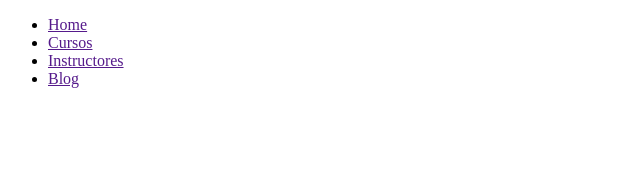
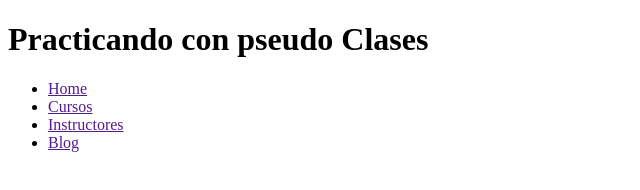
Before and after one commit to dgaleano201611/practicas-html-css, a plain HTML site: page pseudoClases/index.html in a window 1280 px wide. Shown: the whole page, without its empty margins (0-640 px from the left). Drawn offline with Linux system fonts and the light colour scheme.

Commit message:
se agrego el titulo

```diff
--- a/pseudoClases/index.html
+++ b/pseudoClases/index.html
@@ -9,6 +9,7 @@
 </head>
 <body>
     <header>
+        <h1>Practicando con pseudo Clases</h1>
         <nav class="main-nav">
             <ul>
                 <li class="main-nav__item"><a href="">Home</a></li>
```
